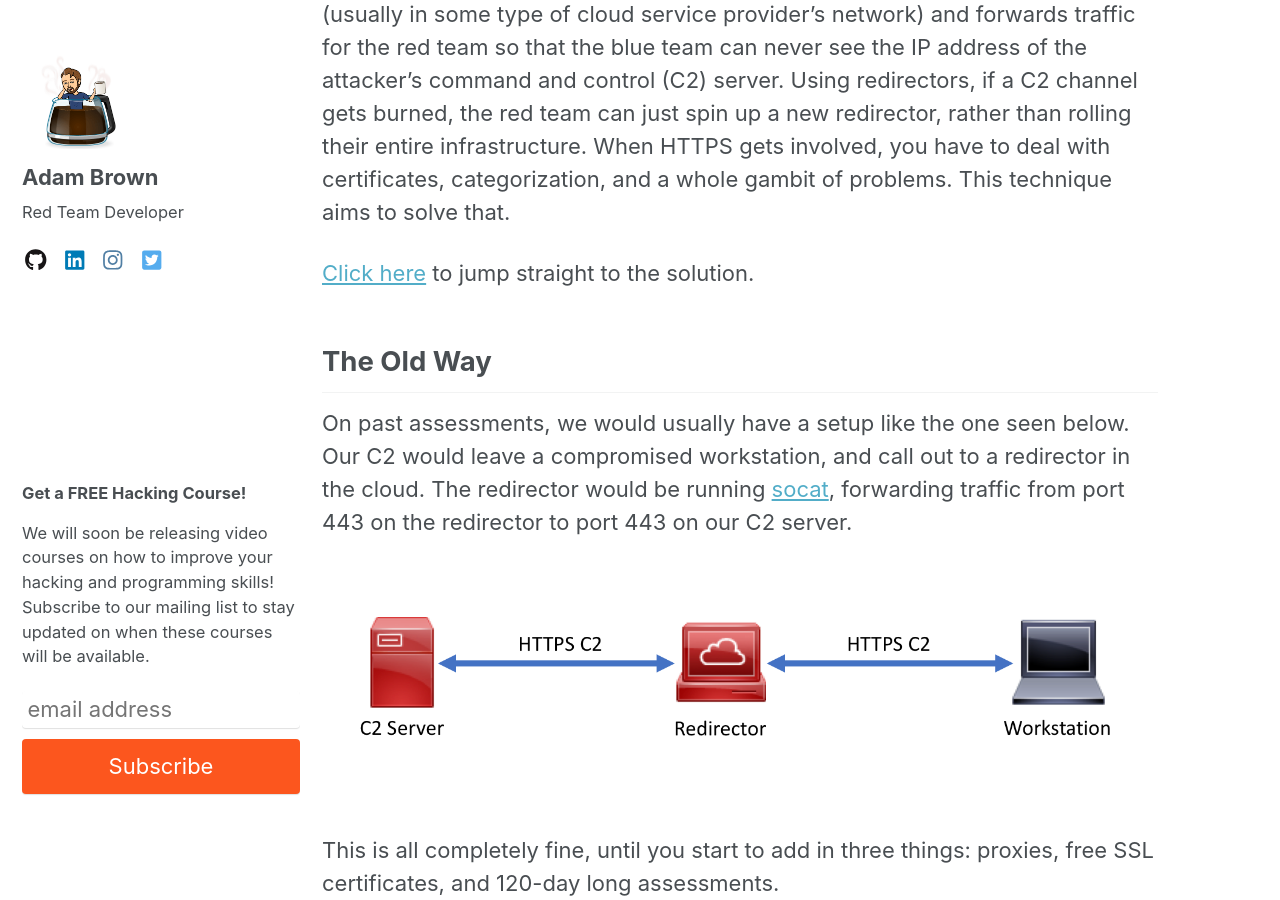
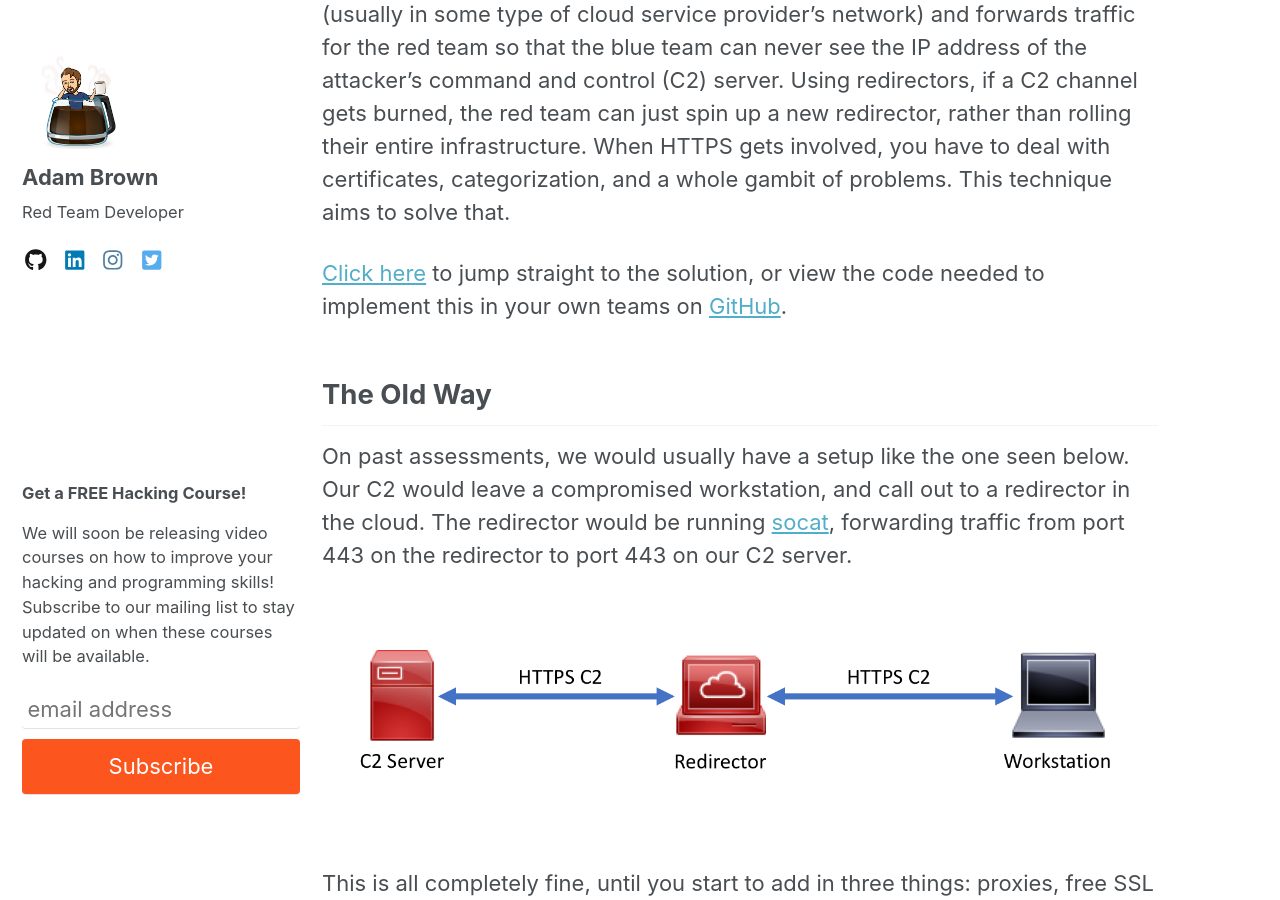
Before and after one commit to coffeegist/coffeegist.github.io, a Jekyll site: the page built from _posts/2018-06-07-resilient-red-team-https-redirection-using-nginx.md, in a window 1280 px wide and 900 px high, scrolled down 324 px. Built offline with Jekyll 4.4.1, drawn with Linux system fonts in a browser that asks for light colours; nearby versions of some CDN libraries; comment, search, counter and statistics services are not loaded; some of the changed text lies outside the part shown.

Commit message:
* Highlight code up top.

```diff
--- a/_posts/2018-06-07-resilient-red-team-https-redirection-using-nginx.md
+++ b/_posts/2018-06-07-resilient-red-team-https-redirection-using-nginx.md
@@ -7,7 +7,7 @@ tags: [red-team, hacking, security, tutorial]
 
 On a typical red team assessment, a redirector is a crucial part of the infrastructure in use. A redirector is basically a box that sits out on the internet (usually in some type of cloud service provider's network) and forwards traffic for the red team so that the blue team can never see the IP address of the attacker's command and control (C2) server. Using redirectors, if a C2 channel gets burned, the red team can just spin up a new redirector, rather than rolling their entire infrastructure. When HTTPS gets involved, you have to deal with certificates, categorization, and a whole gambit of problems. This technique aims to solve that.
 
-[Click here](#the-solution) to jump straight to the solution.
+[Click here](#the-solution) to jump straight to the solution, or view the code needed to implement this in your own teams on [GitHub](#repositories).
 
 
 ## The Old Way
```
Also changed, not shown: other parts of _posts/2018-06-07-resilient-red-team-https-redirection-using-nginx.md (+2 -1 lines).
